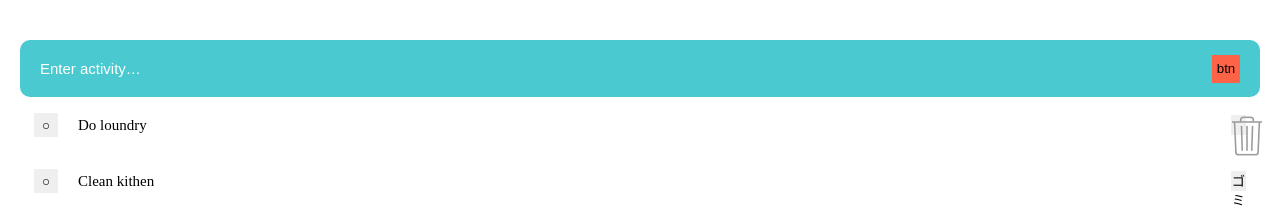
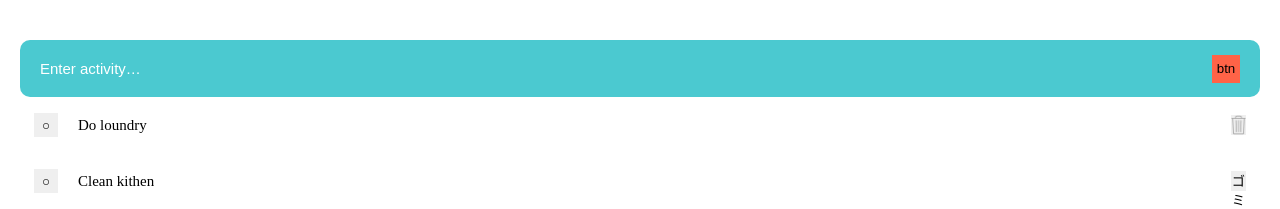
Before and after one commit to otsukayuhi/191020_vue_todo-list, a Vue app: page / in a window 1280 px wide. Shown: the top 209 px of the page. Built offline with nearby package versions, Linux system fonts and the light colour scheme.

Commit message:
山本 : ゴミ箱を追加

```diff
--- a/src/App.vue
+++ b/src/App.vue
@@ -27,4 +27,7 @@ input,
 button {
   border: 0;
 }
+img {
+  max-width: 100%;
+}
 </style>
```
